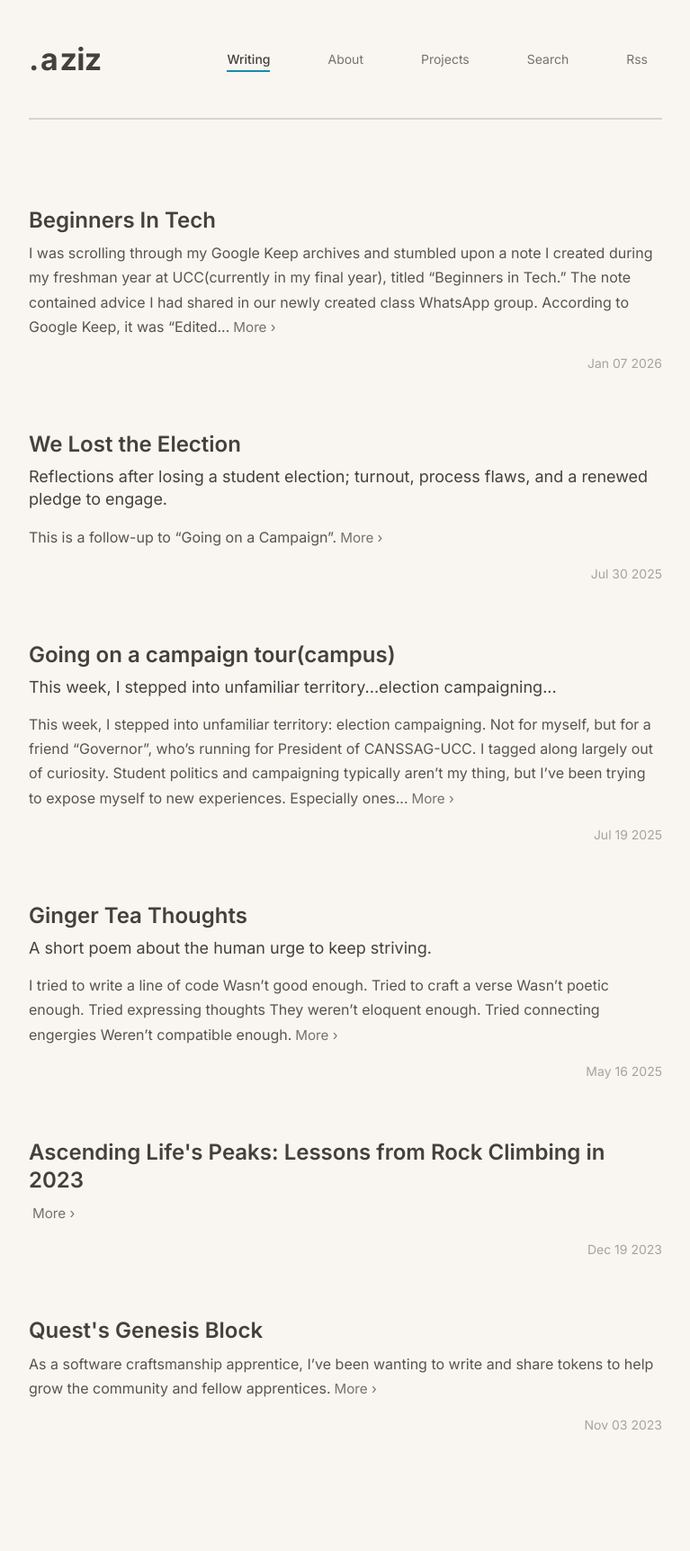
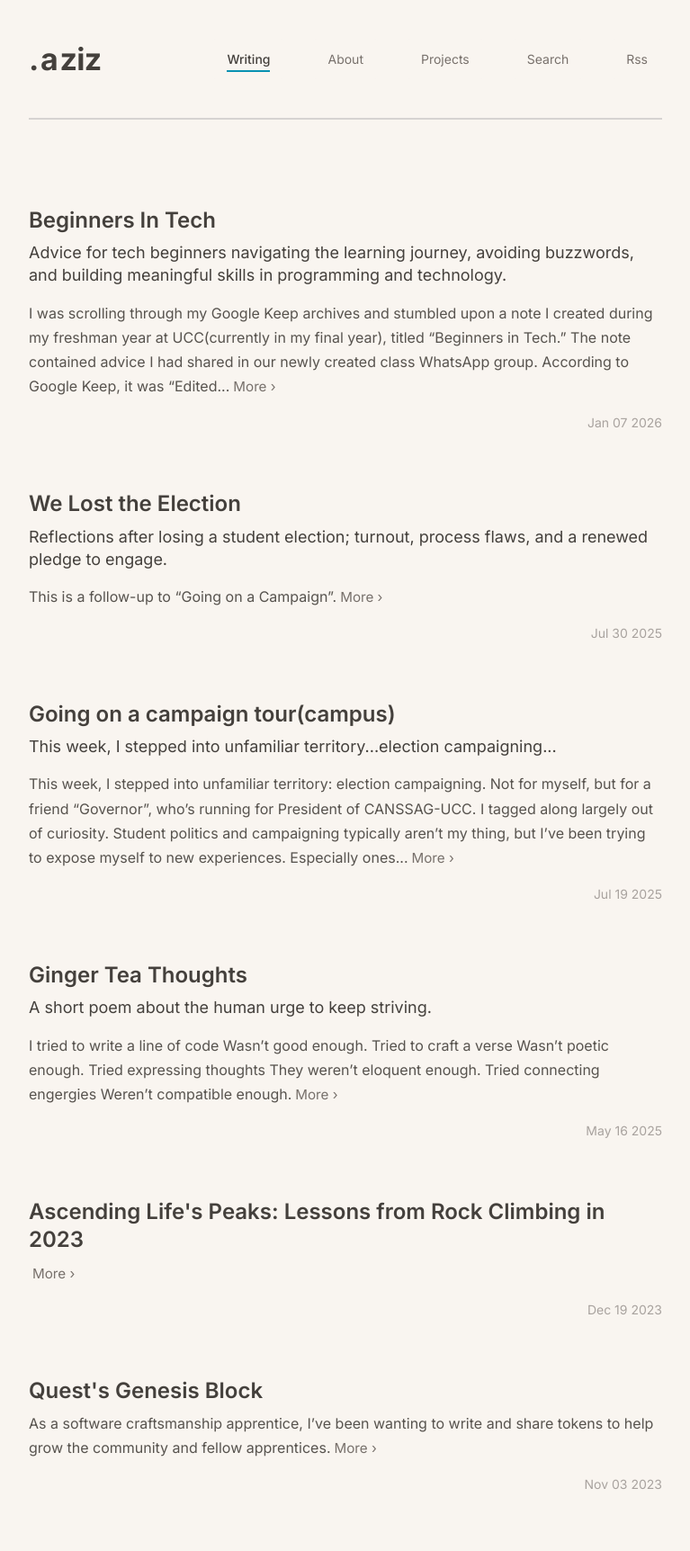
Before and after one commit to dotaziz/dotaziz.github.io, a Jekyll site: the page built from index.html, in a window 1280 px wide. Shown: the whole page at 90% size, without its empty margins (256-1023 px from the left). Built offline with Jekyll 4.4.1, drawn with Linux system fonts in a browser that asks for light colours; the list of posts is cut into pages by our own code; before the commit the page ends 1658 px from its top, so only the background shows below that.

Commit message:
Add SEO metadata to Beginners In Tech post

```diff
--- a/_posts/2026-01-07-beginners-in-tech.md
+++ b/_posts/2026-01-07-beginners-in-tech.md
@@ -1,8 +1,10 @@
 ---
 layout: post
-title:  Beginners In Tech
+title: Beginners In Tech
 author: aziz
 tags: [Career Development, campus]
+description: Advice for tech beginners navigating the learning journey, avoiding buzzwords, and building meaningful skills in programming and technology.
+image: /favicon.png
 ---
 
 
```
